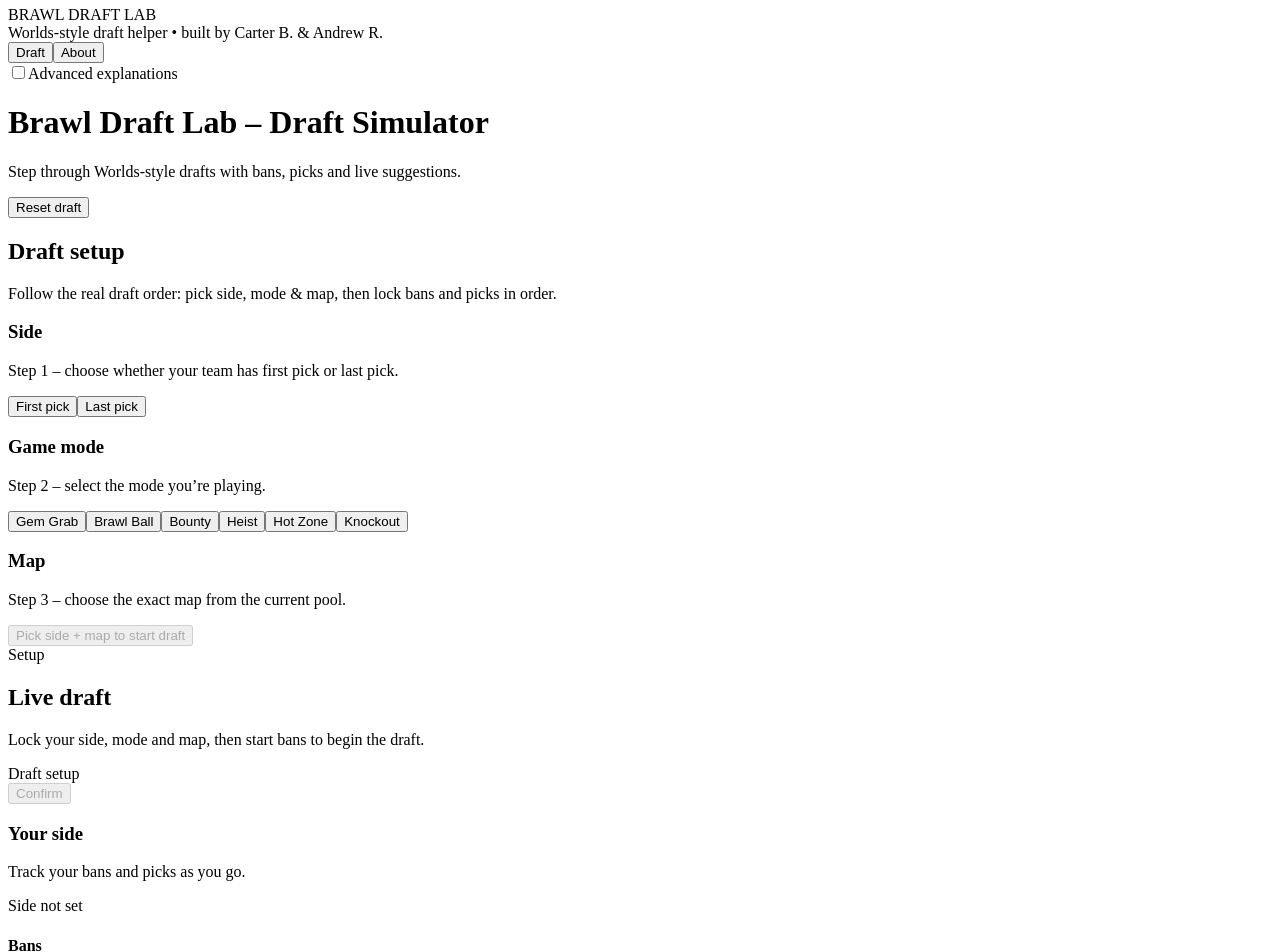
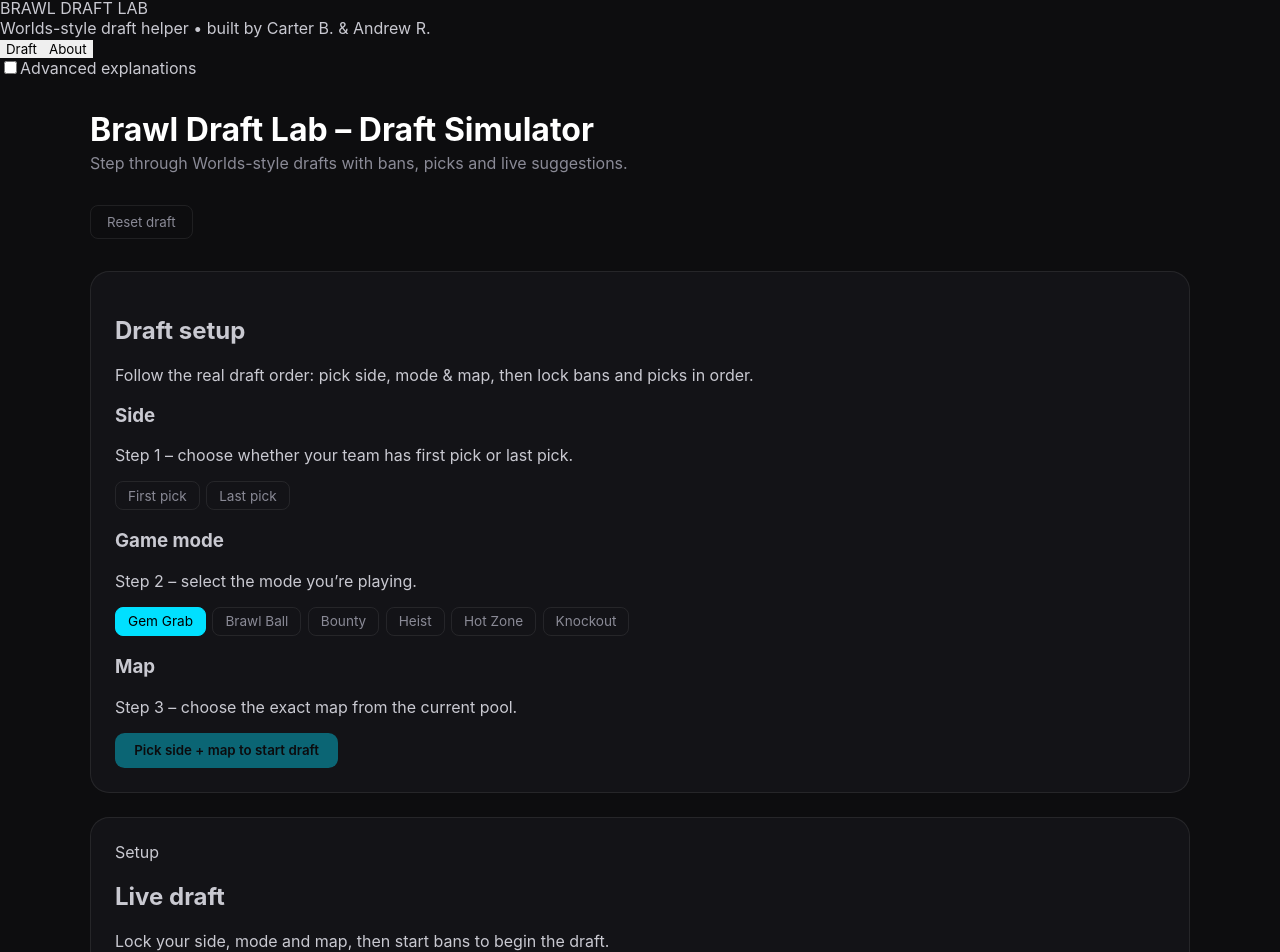
Before and after one commit to AndrewRobalino/brawl-draft-lab, a React (Vite) app: page / in a window 1280 px wide. Shown: the part 2-954 px from the top of the page. Built offline with nearby package versions, Linux system fonts and the light colour scheme.

Commit message:
Update index.css

```diff
--- a/src/index.css
+++ b/src/index.css
@@ -1,3 +1,142 @@
+/* ------------------------------------------------------
+   GLOBAL THEME
+------------------------------------------------------- */
+
+:root {
+  --bg: #0d0d0f;
+  --bg-card: #131317;
+  --bg-elevated: #1b1b21;
+  --border: rgba(255, 255, 255, 0.08);
+  --border-strong: rgba(255, 255, 255, 0.18);
+  --text-strong: #fff;
+  --text: #c9c9d1;
+  --text-muted: #8a8a96;
+  --accent: #00e0ff;
+  --accent-soft: rgba(0, 224, 255, 0.1);
+  --accent-glow: rgba(0, 224, 255, 0.3);
+}
+
+html, body {
+  margin: 0;
+  padding: 0;
+  background: var(--bg);
+  font-family: "Inter", sans-serif;
+  color: var(--text);
+}
+
+/* ------------------------------------------------------
+   PAGE WRAPPER
+------------------------------------------------------- */
+
+.page {
+  max-width: 1100px;
+  margin: 0 auto;
+  padding: 2rem 1rem;
+}
+
+.page-header {
+  margin-bottom: 2rem;
+}
+
+.page-header h1 {
+  margin: 0;
+  font-size: 2rem;
+  color: var(--text-strong);
+}
+
+.page-subtitle {
+  margin-top: 0.25rem;
+  color: var(--text-muted);
+}
+
+/* ------------------------------------------------------
+   SECTIONS
+------------------------------------------------------- */
+
+.section-card {
+  background: var(--bg-card);
+  padding: 1.5rem;
+  border-radius: 1.2rem;
+  border: 1px solid var(--border);
+  margin-bottom: 1.5rem;
+}
+
+/* ------------------------------------------------------
+   BUTTONS
+------------------------------------------------------- */
+
+button {
+  font-family: inherit;
+  cursor: pointer;
+  border: none;
+}
+
+.primary-button {
+  background: var(--accent);
+  color: #000;
+  padding: 0.6rem 1.2rem;
+  border-radius: 0.6rem;
+  font-weight: 600;
+  transition: 0.15s ease;
+}
+
+.primary-button:disabled {
+  opacity: 0.4;
+  cursor: not-allowed;
+}
+
+.secondary-button {
+  background: var(--bg-elevated);
+  color: var(--text);
+  padding: 0.5rem 1rem;
+  border-radius: 0.5rem;
+  border: 1px solid var(--border);
+  transition: 0.15s ease;
+}
+
+.reset-button {
+  margin-top: 1rem;
+  background: transparent;
+  border: 1px solid var(--border);
+  padding: 0.5rem 1rem;
+  border-radius: 0.5rem;
+  color: var(--text-muted);
+}
+
+.reset-button:hover {
+  border-color: var(--text-muted);
+}
+
+/* ------------------------------------------------------
+   CHIPS
+------------------------------------------------------- */
+
+.chip {
+  padding: 0.35rem 0.75rem;
+  border-radius: 0.5rem;
+  font-size: 0.85rem;
+  border: 1px solid var(--border);
+  background: var(--bg-elevated);
+  transition: 0.15s ease;
+  margin-right: 0.4rem;
+}
+
+.chip-primary {
+  background: var(--accent);
+  color: #000;
+  border-color: var(--accent);
+}
+
+.chip-ghost {
+  background: transparent;
+  border-color: var(--border);
+  color: var(--text-muted);
+}
+
+/* ------------------------------------------------------
+   MAP GRID + TILES
+------------------------------------------------------- */
+
 .map-grid {
   display: grid;
   grid-template-columns: repeat(auto-fill, minmax(150px, 1fr));
@@ -9,17 +148,21 @@
   position: relative;
   border-radius: 1rem;
   overflow: hidden;
-  border: 1px solid rgba(255, 255, 255, 0.03);
-  background: rgba(255, 255, 255, 0.02);
+  border: 1px solid var(--border);
+  background: var(--bg-elevated);
   cursor: pointer;
-  transition: transform 0.15s ease, box-shadow 0.15s ease, border-color 0.15s ease;
-  height: 130px; /* was smaller – bump to show more of the map */
+  transition: 0.15s ease;
+  height: 130px;
+}
+
+.map-tile:hover {
+  border-color: var(--accent);
+  transform: translateY(-2px);
 }
 
 .map-tile-selected {
   border-color: var(--accent);
-  box-shadow: 0 0 0 1px rgba(0, 255, 255, 0.4);
-  transform: translateY(-1px);
+  box-shadow: 0 0 8px var(--accent-glow);
 }
 
 .map-image {
@@ -31,33 +174,194 @@
 }
 
 .map-label {
-  position: relative;
-  z-index: 1;
-  padding: 0.5rem 0.6rem;
-  background: linear-gradient(
-    to top,
-    rgba(0, 0, 0, 0.8),
-    rgba(0, 0, 0, 0.2)
-  );
-  height: 100%;
-  display: flex;
-  flex-direction: column;
-  justify-content: flex-end;
+  position: absolute;
+  bottom: 0;
+  width: 100%;
+  padding: 0.6rem;
+  background: linear-gradient(to top, rgba(0,0,0,0.9), rgba(0,0,0,0.2));
+  color: white;
 }
 
 .map-name {
   font-weight: 600;
+}
+
+.map-mode {
+  font-size: 0.75rem;
+  opacity: 0.8;
+}
+
+/* ------------------------------------------------------
+   BRAWLER GRID
+------------------------------------------------------- */
+
+.brawler-grid {
+  display: grid;
+  grid-template-columns: repeat(auto-fill, minmax(95px, 1fr));
+  gap: 0.75rem;
+  margin-top: 1rem;
+}
+
+.brawler-tile {
+  background: var(--bg-card);
+  border: 1px solid var(--border);
+  border-radius: 0.9rem;
+  padding: 0.6rem;
+  text-align: center;
+  transition: 0.15s ease;
+}
+
+.brawler-tile:hover {
+  border-color: var(--accent);
+}
+
+.brawler-portrait {
+  width: 70px;
+  height: 70px;
+  border-radius: 0.5rem;
+  object-fit: cover;
+}
+
+.brawler-name {
+  margin-top: 0.35rem;
+  font-size: 0.8rem;
   color: var(--text-strong);
 }
 
-.map-mode {
-  font-size: 0.7rem;
-  color: var(--text-muted);
+/* Pending label */
+.pending-label {
+  margin-top: 0.25rem;
+  color: var(--accent);
 }
 
-/* Make sure brawler names are never black */
-.brawler-name {
-  margin-top: 0.35rem;
-  font-size: 0.8rem;
-  color: var(--text-strong); /* force light text */
+/* Disabled brawler */
+.brawler-tile.disabled {
+  opacity: 0.35;
+  pointer-events: none;
 }
+
+/* ------------------------------------------------------
+   RECOMMENDATIONS PANEL
+------------------------------------------------------- */
+
+.recommendations-panel {
+  margin-top: 1.5rem;
+  padding-top: 1rem;
+  border-top: 1px solid var(--border);
+}
+
+.recommendation-list {
+  display: flex;
+  flex-direction: column;
+  gap: 1rem;
+}
+
+.recommendation-card {
+  background: var(--bg-elevated);
+  border: 1px solid var(--border);
+  padding: 1rem;
+  border-radius: 0.9rem;
+}
+
+.recommendation-card-must {
+  border-color: var(--accent);
+}
+
+.recommendation-main {
+  display: flex;
+  align-items: center;
+  gap: 1rem;
+}
+
+.recommendation-image {
+  width: 60px;
+  height: 60px;
+  border-radius: 0.5rem;
+  object-fit: cover;
+}
+
+.recommendation-name {
+  font-size: 1.1rem;
+  color: var(--text-strong);
+}
+
+/* ------------------------------------------------------
+   TEAM COLUMNS
+------------------------------------------------------- */
+
+.team-columns {
+  display: flex;
+  gap: 2rem;
+  margin-top: 1rem;
+}
+
+.team-column {
+  flex: 1;
+}
+
+.brawler-chip {
+  display: inline-flex;
+  align-items: center;
+  background: var(--bg-elevated);
+  border: 1px solid var(--border);
+  padding: 0.35rem 0.5rem;
+  border-radius: 0.5rem;
+  margin-right: 0.4rem;
+  margin-bottom: 0.4rem;
+}
+
+.brawler-chip-image {
+  width: 24px;
+  height: 24px;
+  border-radius: 0.4rem;
+  margin-right: 0.35rem;
+}
+
+/* ------------------------------------------------------
+   SEARCH BAR
+------------------------------------------------------- */
+
+.search-input {
+  width: 100%;
+  margin-top: 0.5rem;
+  padding: 0.6rem;
+  border-radius: 0.6rem;
+  background: var(--bg-elevated);
+  border: 1px solid var(--border);
+  color: var(--text);
+}
+
+/* ------------------------------------------------------
+   BADGES
+------------------------------------------------------- */
+
+.badge {
+  font-size: 0.65rem;
+  padding: 0.1rem 0.35rem;
+  border-radius: 0.3rem;
+}
+
+.badge-tag {
+  background: var(--accent-soft);
+  color: var(--accent);
+}
+
+.badge-ban {
+  background: #ff4d4d33;
+  color: #ff4d4d;
+}
+
+.badge-you {
+  background: #00e0ff33;
+  color: #00e0ff;
+}
+
+.badge-enemy {
+  background: #ffcc0033;
+  color: #ffcc00;
+}
+
+.badge-must {
+  background: var(--accent);
+  color: #000;
+}
```
